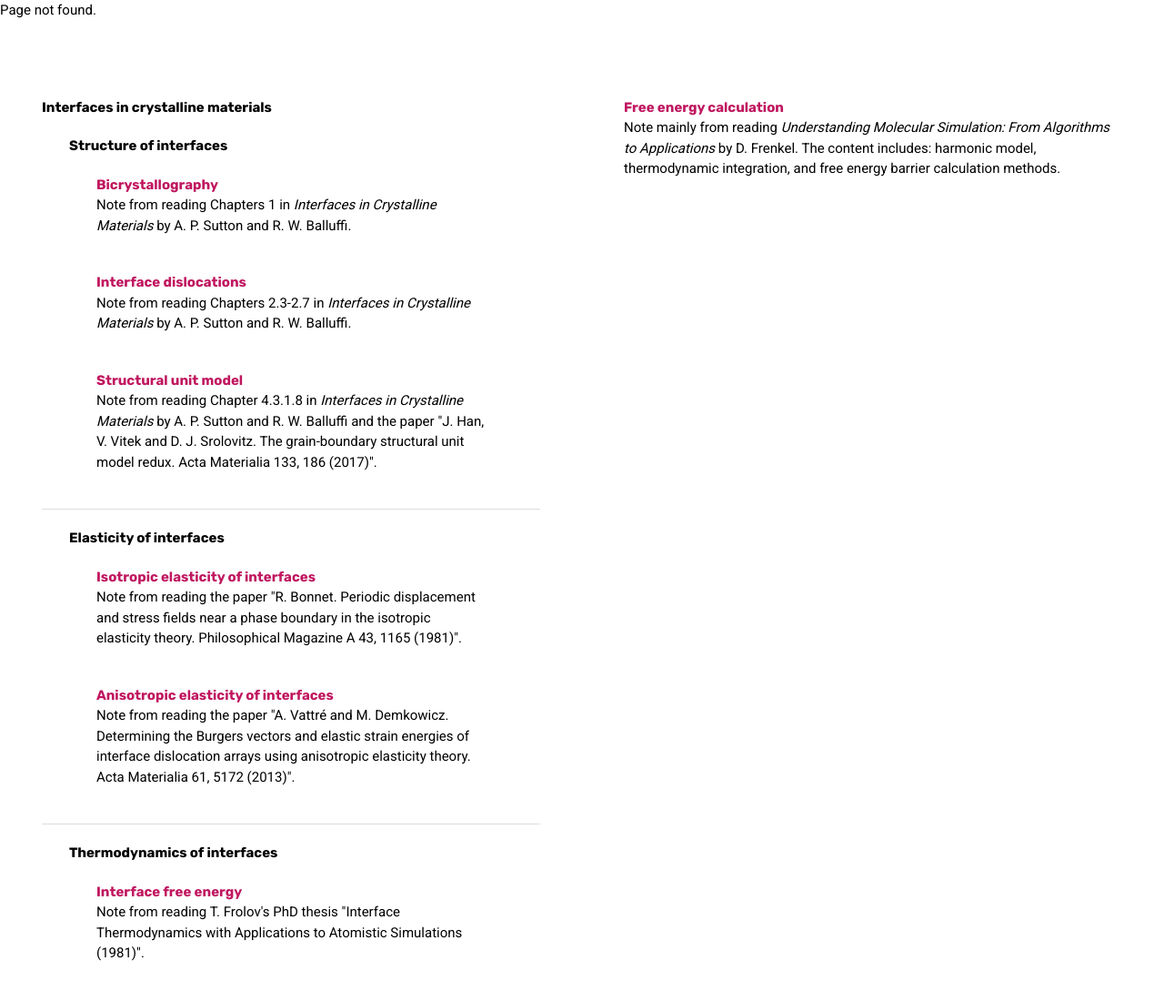
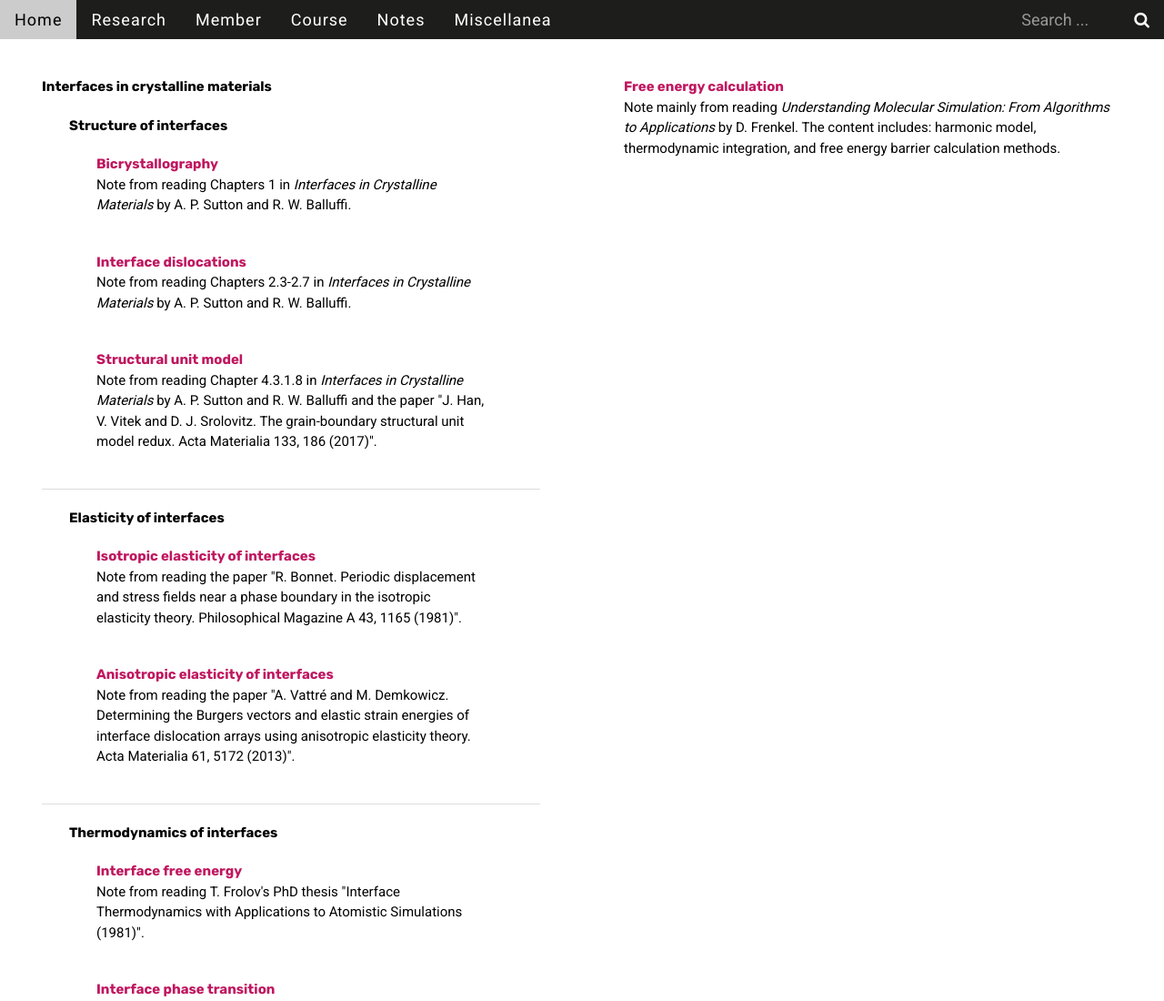
Before and after one commit to Jianhan-cms/Jianhan-cms.github.io, a plain HTML site: page Notes/Notes_index.html in a window 1280 px wide. Shown: the top 1100 px of the page at 91% size. Drawn offline with nearby package versions, Linux system fonts and the light colour scheme; some packages are replaced by stand-ins of ours; no server answers.

Commit message:
change link "/navbar.html"

```diff
--- a/Notes/Notes_index.html
+++ b/Notes/Notes_index.html
@@ -62,7 +62,7 @@ html,body,h1,h2,h3,h4,h5,h6 {font-family: "Roboto", sans-serif;}
 <body>
 
 <!-- Navbar -->
-<div w3-include-html="navbar.html"></div>
+<div w3-include-html="/navbar.html"></div>
 
 
 <!-- Main content: shift it to the right by 250 pixels when the sidebar is visible -->
```
